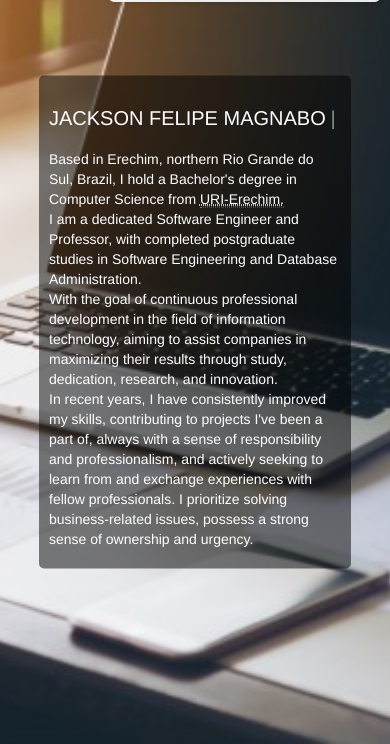
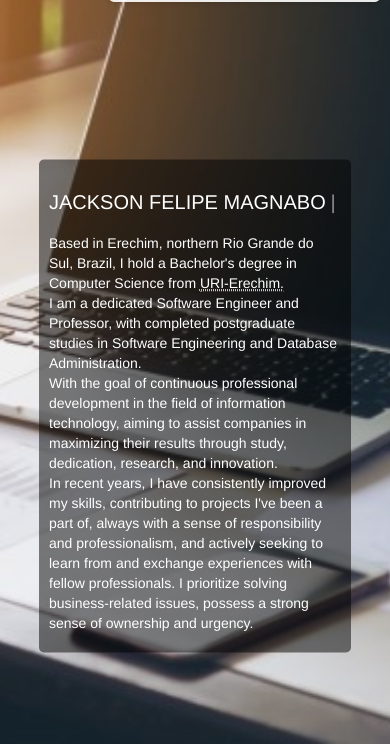
Before and after one commit to jacksonn455/jacksonn455.github.io, a website: page index.html in a window 390 px wide. Shown: the part 100-844 px from the top of the page. Drawn offline with nearby package versions, Linux system fonts and the light colour scheme; a script that the page names is missing; some icons are missing.

Commit message:
ajustando a parte da educação

```diff
--- a/assets/css/style.css
+++ b/assets/css/style.css
@@ -572,7 +572,7 @@ header {
     width: 80%;
     border-radius: 5px;
     position: absolute;
-    top: 50%;
+    top: 60%;
     left: 50%;
     transform: translate(-50%, -50%);
     transition: 0.3s;
```
